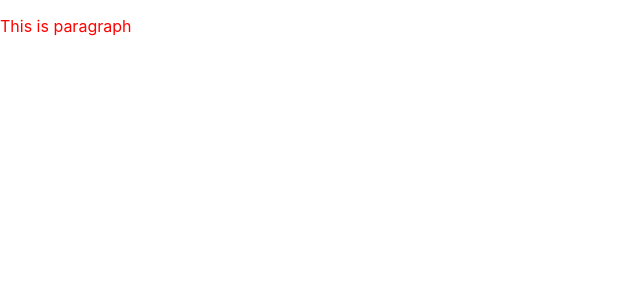
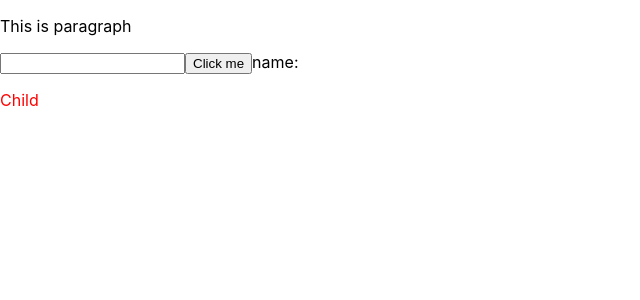
Before and after one commit to B-savaliya/first-project, a React (Create React App) app: page /useRef in a window 1280 px wide. Shown: the top 300 px of the page, without its empty margins (0-640 px from the left). Built offline with nearby package versions, Linux system fonts and the light colour scheme.

Commit message:
add: use ref completed

```diff
--- a/src/components/RefComp/index.js
+++ b/src/components/RefComp/index.js
@@ -1,15 +1,40 @@
-import React, { useEffect, useRef } from "react";
+import React, { forwardRef, useEffect, useRef } from "react";
 
 function UseRefComp() {
-  const myRef = useRef(null);
+  const myRef = useRef({});
+  const inputRef = useRef({});
+
   useEffect(() => {
-    console.log("******", (myRef.current.style.color = "red"));
+    myRef.current.style.color = "red";
   }, []);
+
+  const handleChange = (event) => {
+    inputRef.current = {
+      [event.target.name]: event.target.value,
+    };
+  };
+
+  const handleClick = () => {
+    console.log("ref_value********", inputRef.current);
+  };
+
   return (
     <div>
-      <p ref={myRef}>This is paragraph</p>
+      <p>This is paragraph</p>
+      <input type="text" name="input" onChange={handleChange} />
+      <button onClick={handleClick}>Click me</button>
+      name: {inputRef.current.input}
+      <Child ref={myRef} />
     </div>
   );
 }
 
 export default UseRefComp;
+
+const Child = forwardRef((props, ref) => {
+  return (
+    <div>
+      <p ref={ref}>Child</p>
+    </div>
+  );
+});
```
